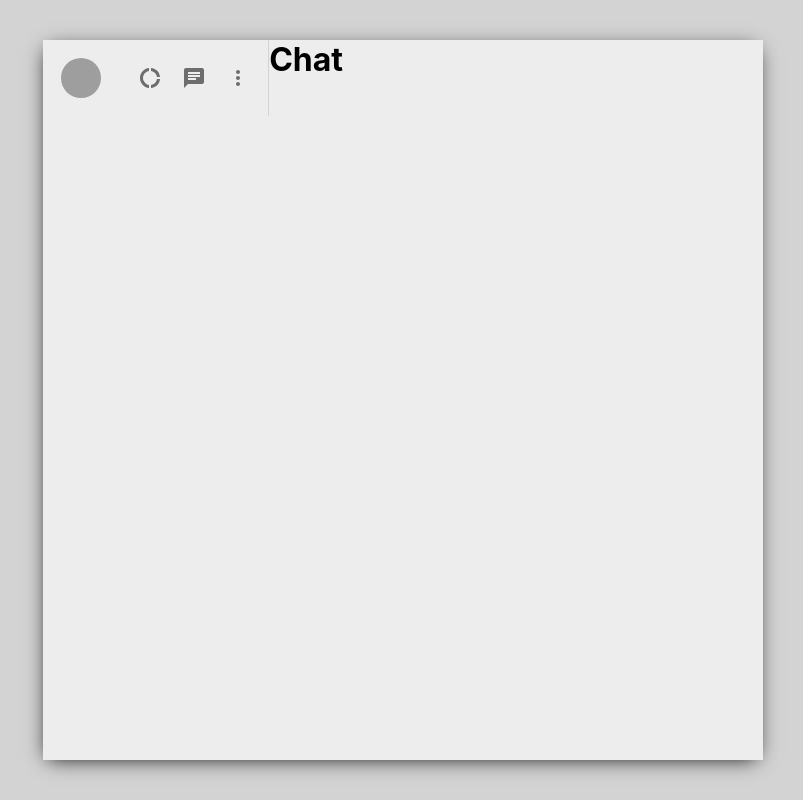
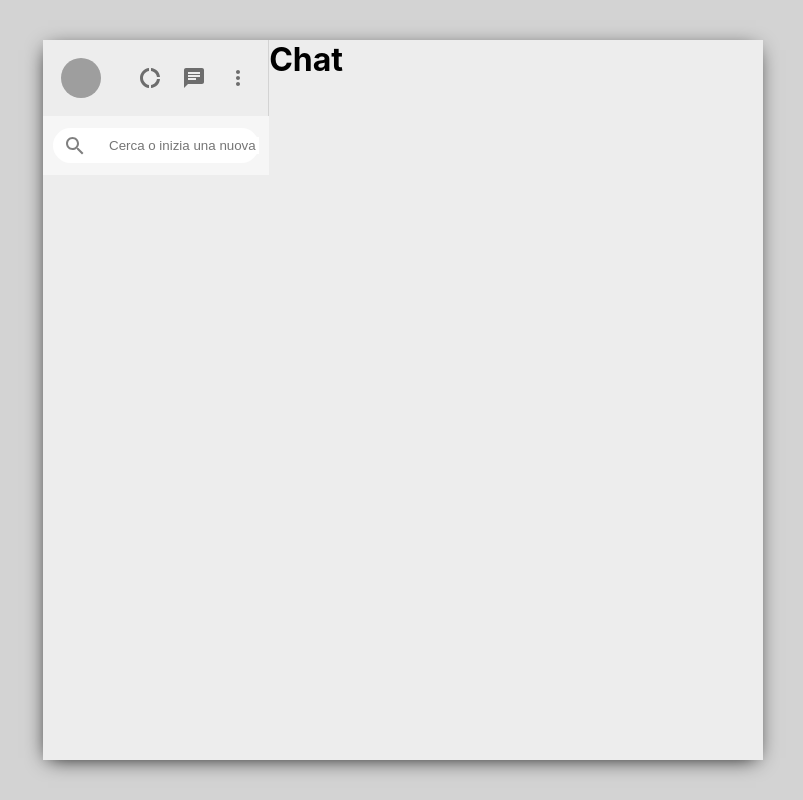
Before and after one commit to LoretaDibenedetto/whatsappClone, a React (Create React App) app: page / in a window 1280 px wide. Shown: the whole page, without its empty margins (237-1040 px from the left). Built offline with nearby package versions, Linux system fonts and the light colour scheme; grey boxes are pictures that could not be loaded.

Commit message:
input style

```diff
--- a/src/sidebar/Sidebar.css
+++ b/src/sidebar/Sidebar.css
@@ -20,3 +20,35 @@ flex:0.35;
     justify-content: space-between;
     min-width: 10vw;
 }
+
+
+.sidebar_search{
+display: flex;
+align-items: center;
+background-color: #f6f6f6;
+height: 39px;
+padding:10px;
+}
+
+.sidebar_container{
+    display: flex;
+    align-items: center;
+    background-color:white;
+    width: 100%;
+    height: 35px;
+    border-radius: 20px;
+}
+
+.sidebar_container > .MuiSvgIcon-root{
+  color: gray;
+  padding: 10px;
+
+}
+
+.sidebar_container > input {
+ border: none;
+ margin-left: 10px;
+ width: 100%;
+ outline-width: 0;
+
+}
--- a/src/sidebar/Sidebar.js
+++ b/src/sidebar/Sidebar.js
@@ -3,8 +3,8 @@ import "./Sidebar.css";
 import ChatIcon from '@mui/icons-material/Chat';
 import MoreVertIcon from '@mui/icons-material/MoreVert';
 import DonutLargeIcon from '@mui/icons-material/DonutLarge';
-
-import {Avatar, IconButton} from "@mui/material"
+import SearchIcon from "@mui/icons-material/SearchOutlined";
+import {Avatar, IconButton} from "@mui/material";
 
 function Sidebar() {
   return (
@@ -26,7 +26,14 @@ function Sidebar() {
         <MoreVertIcon></MoreVertIcon>
       </IconButton>
       </div>
+
      </div>
+     <div className='sidebar_search'>
+      <div className='sidebar_container'>
+        <SearchIcon></SearchIcon>
+       <input type="text" placeholder='Cerca o inizia una nuova chat'></input>
+       </div>
+      </div>
  </div>
 
 
```
